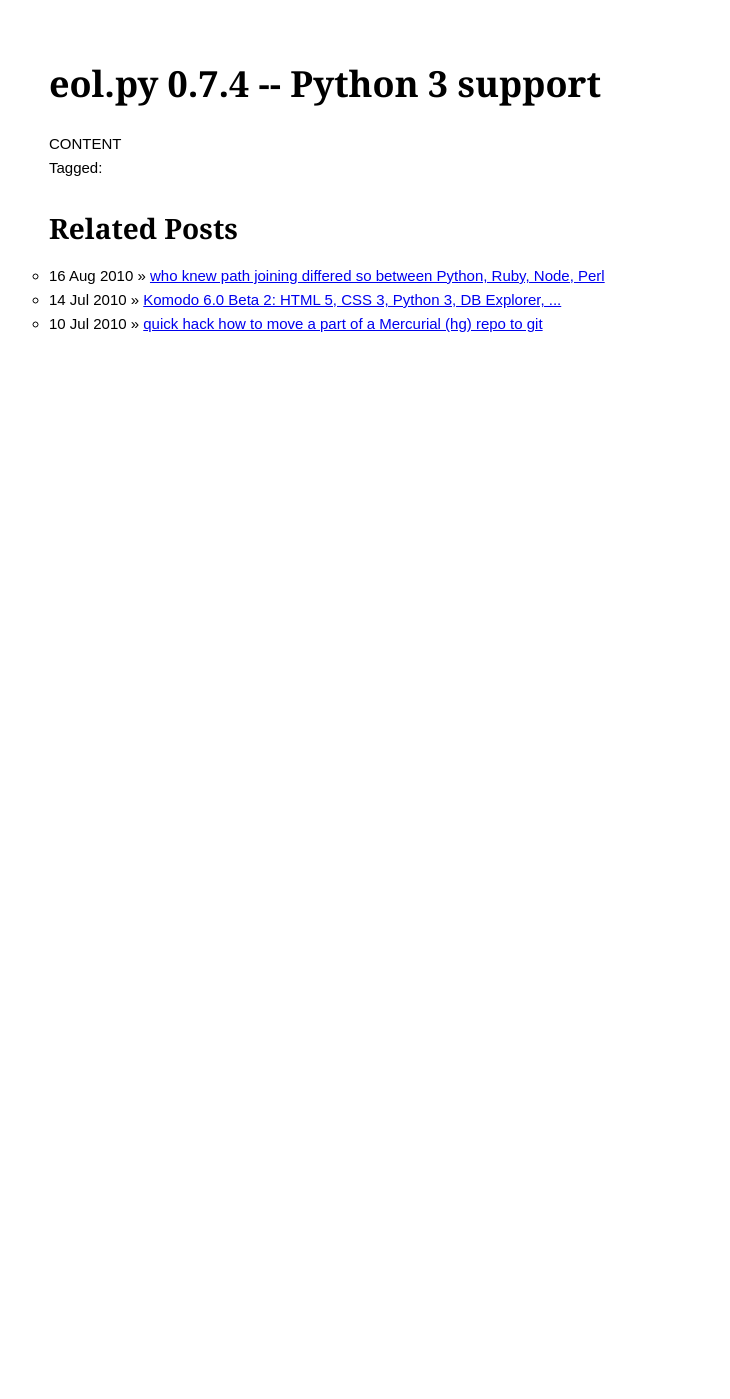
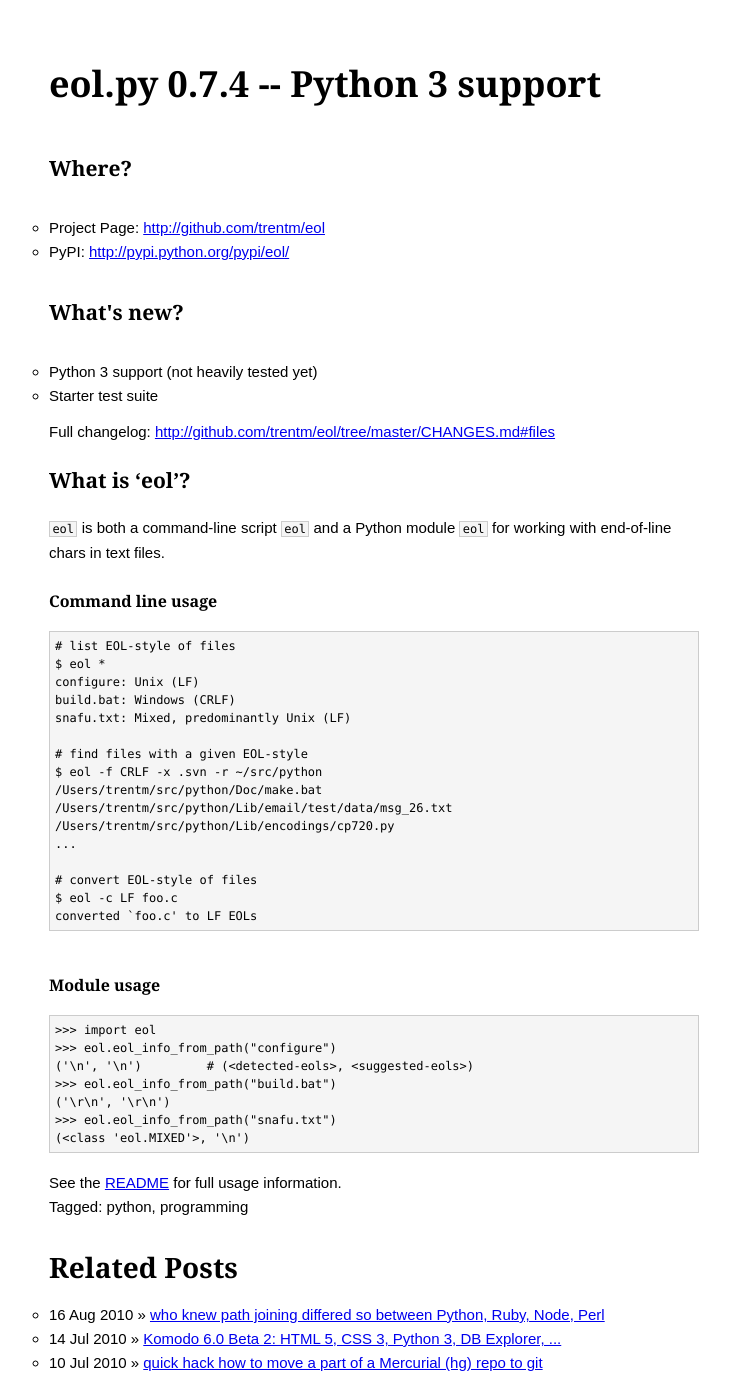
Before and after one commit to trentm/trentm.github.com, a Jekyll site: the page built from _posts/2010-07-13-eolpy-074-python-3-support.markdown, in a window 1280 px wide. Shown: the whole page, without its empty margins (266-996 px from the left). Built offline with Jekyll 4.4.1, drawn with Linux system fonts in a browser that asks for light colours; some web fonts are replaced; Markdown is read by kramdown in place of the engine named in the settings; before the commit the page ends 900 px from its top, so only the background shows below that.

Commit message:
fill in some missing recent post content

```diff
--- a/TODO.txt
+++ b/TODO.txt
@@ -1,11 +1,5 @@
 # newer
 
-- gather missing few posts
-    "python-markdown2 1.0.1.17": "none",
-    "Hannah Catherine Mick": "none",
-    "nice I heart Komodo blog post": "none",
-    "eol.py 0.7.4 -- Python 3 support": "none",
-    "moving this blog to blogger": "none",
 - post page styling
     - date
     - "style" section below
--- a/_posts/2009-10-22-moving-this-blog-to-blogger.markdown
+++ b/_posts/2009-10-22-moving-this-blog-to-blogger.markdown
@@ -2,6 +2,8 @@
 layout: post
 title: moving this blog to blogger
 published: true
+categories: [General]
 ---
 
-CONTENT
+<p>Meta note: I'm moving this blog to blogger (<a href="http://trentmick.blogspot.com/">http://trentmick.blogspot.com/</a>). Just test content there now. Hope to have that done in the next few days. If everything goes well, redirects should just make everything work.</p><br />
+<b>Update:</b> Mostly moved. Just working on redirects now.
--- a/_posts/2010-05-26-python-markdown2-10117.markdown
+++ b/_posts/2010-05-26-python-markdown2-10117.markdown
@@ -49,7 +49,7 @@
 
 <p>Full changelog: <a href="http://code.google.com/p/python-markdown2/source/browse/trunk/CHANGES.txt">http://code.google.com/p/python-markdown2/source/browse/trunk/CHANGES.txt</a></p>
 
-<h3>What is 'markdown2'?</h3>
+<h3>What is &#8216;markdown2&#8217;?</h3>
 
 <p><code>markdown2.py</code> is a fast and complete Python implementation of
 <a href="http://daringfireball.net/projects/markdown/">Markdown</a> -- a
--- a/_posts/2010-07-13-eolpy-074-python-3-support.markdown
+++ b/_posts/2010-07-13-eolpy-074-python-3-support.markdown
@@ -2,6 +2,60 @@
 layout: post
 title: eol.py 0.7.4 -- Python 3 support
 published: true
+categories: [python, programming]
 ---
 
-CONTENT
+<h3>Where?</h3>
+
+<ul>
+<li>Project Page: <a href="http://github.com/trentm/eol">http://github.com/trentm/eol</a></li>
+<li>PyPI: <a href="http://pypi.python.org/pypi/eol/">http://pypi.python.org/pypi/eol/</a></li>
+</ul>
+
+<h3>What's new?</h3>
+
+<ul>
+<li>Python 3 support (not heavily tested yet)</li>
+<li>Starter test suite</li>
+</ul>
+
+<p>Full changelog: <a href="http://github.com/trentm/eol/tree/master/CHANGES.md#files">http://github.com/trentm/eol/tree/master/CHANGES.md#files</a></p>
+
+<h3>What is &#8216;eol&#8217;?</h3>
+
+<p><code>eol</code> is both a command-line script <code>eol</code> and a Python module <code>eol</code> for working
+with end-of-line chars in text files.</p>
+
+<h4>Command line usage</h4>
+
+<pre><code># list EOL-style of files
+$ eol *
+configure: Unix (LF)
+build.bat: Windows (CRLF)
+snafu.txt: Mixed, predominantly Unix (LF)
+
+# find files with a given EOL-style
+$ eol -f CRLF -x .svn -r ~/src/python
+/Users/trentm/src/python/Doc/make.bat
+/Users/trentm/src/python/Lib/email/test/data/msg_26.txt
+/Users/trentm/src/python/Lib/encodings/cp720.py
+...
+
+# convert EOL-style of files
+$ eol -c LF foo.c
+converted `foo.c' to LF EOLs
+</code></pre>
+
+<h4>Module usage</h4>
+
+<pre><code>&gt;&gt;&gt; import eol
+&gt;&gt;&gt; eol.eol_info_from_path("configure")
+('\n', '\n')         # (&lt;detected-eols&gt;, &lt;suggested-eols&gt;)
+&gt;&gt;&gt; eol.eol_info_from_path("build.bat")
+('\r\n', '\r\n')
+&gt;&gt;&gt; eol.eol_info_from_path("snafu.txt")
+(&lt;class 'eol.MIXED'&gt;, '\n')
+</code></pre>
+
+<p>See the <a href="http://github.com/trentm/eol#readme">README</a> for full usage
+information.</p>
```
Also changed, not shown: Makefile.py (+13 -11 lines), _posts/2009-07-27-hannah-catherine-mick.markdown (+7 -1 lines), _posts/2010-01-14-nice-i-heart-komodo-blog-post.markdown (+12 -2 lines).
